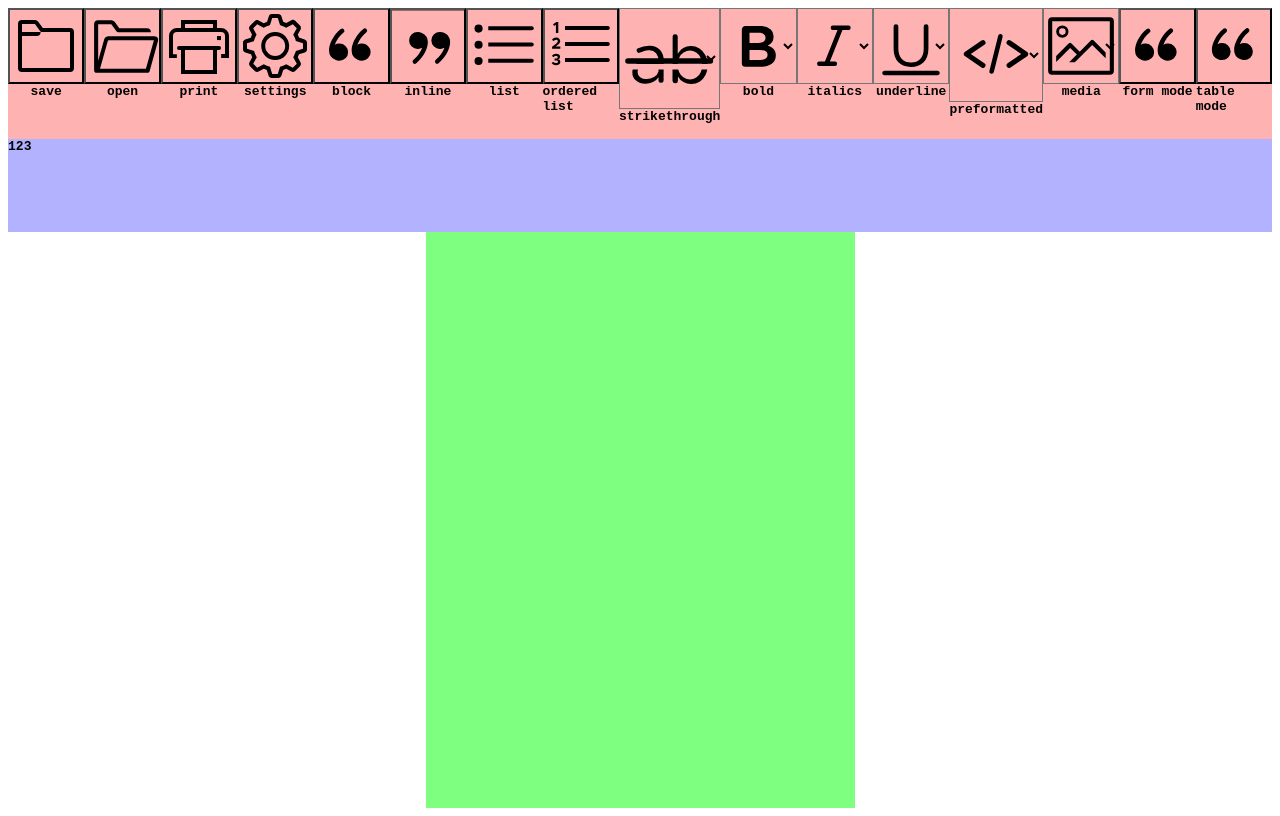
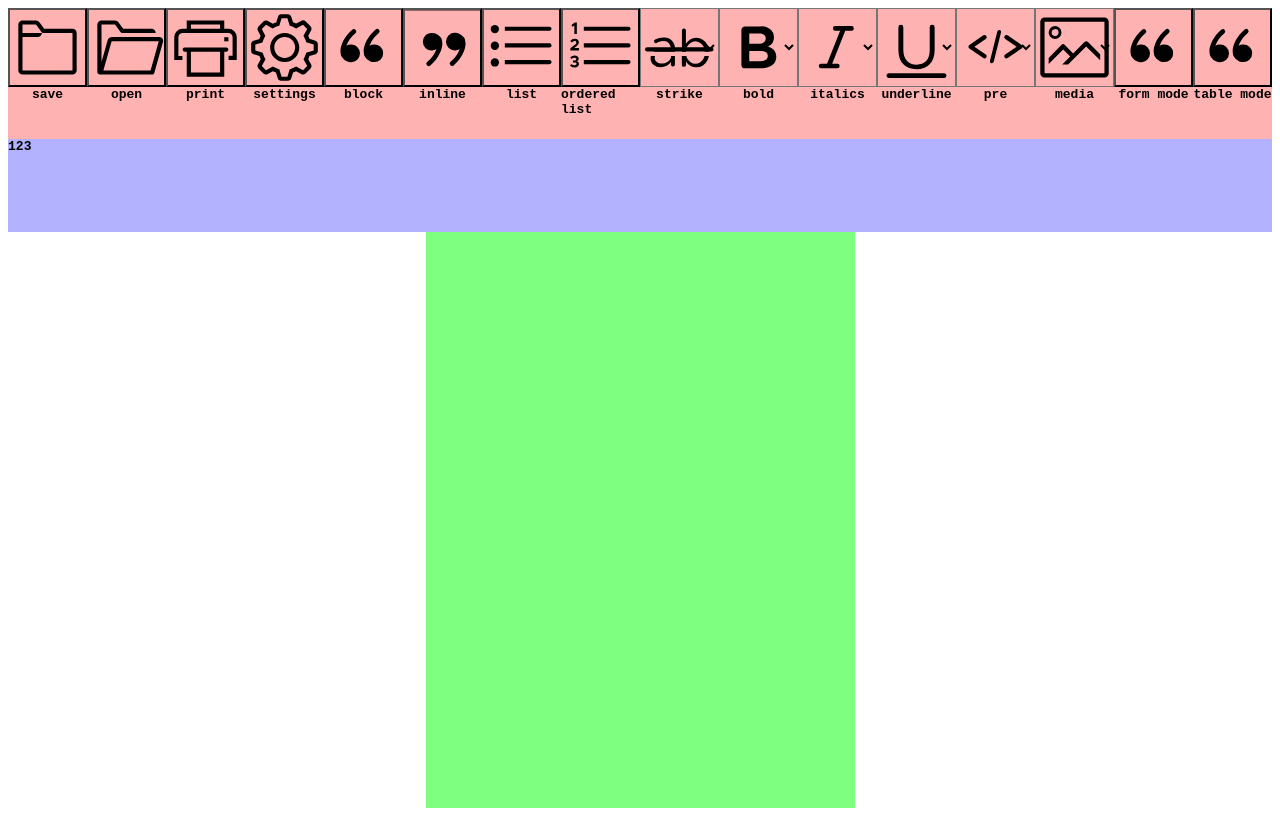
Before and after one commit to maniyar1/semantic-html-editor, a plain HTML site: page index.html in a window 1280 px wide. Drawn offline with Linux system fonts and the light colour scheme.

Commit message:
Fixed resizing issue

```diff
--- a/index.html
+++ b/index.html
@@ -13,9 +13,21 @@
         height: 100%;
     }
 
+    #top-row {
+        height: 14em;
+        width: 100%;
+        display: flex;
+        flex-direction: row;
+        background-color: rgba(255, 0, 0, .3);
+    }
+
+    .default-selection {
+        display: none;
+    }
+
     @media only screen and (max-width: 1200px) {
         label {
-            visibility: hidden;
+            display: none;
         }
     }
     </style>
@@ -26,7 +38,7 @@
 
 <body style="height: 100vh;">
     <div style="display: flex; flex: 1 1 auto; flex-direction: column; align-items: flex-start; height: 100%; font-family: monospace; font-weight: bold;">
-        <div id="top-row" style="height: 14em; width: 100%; display: flex; flex-direction: row; background-color: rgba(255, 0, 0, .3);">
+        <div id="top-row" style="">
 
             <div class="top-row-button">
                 <button style="background: url(icons/folder-line.svg) no-repeat; background-size: cover; background-origin: padding-box;" class="top-row-button" id="save-button">
@@ -78,15 +90,15 @@
 
             <div class="top-row-button">
                 <select style="background: url(icons/strikethrough-line.svg) no-repeat; background-size: cover;" class="top-row-button" id="strikethrough-menu">
-                    <option class="hidden" id="empty" value="empty" alt="Please select an option"></option>
+                    <option class="default-selection" id="empty" value="empty" alt="Please select an option"></option>
                     <option>Deleted Text (&lt;del&gt;)</option>
                 </select>
-                <label for="strikethrough-menu">strikethrough</label>
+                <label for="strikethrough-menu">strike</label>
             </div>
 
             <div class="top-row-button">
                 <select style="background: url(icons/bold-line.svg) no-repeat; background-size: cover;" class="top-row-button" id="bold-menu">
-                    <option class="hidden" id="empty" value="empty" alt="Please select an option"></option>
+                    <option class="default-selection" id="empty" value="empty" alt="Please select an option"></option>
                     <option>Strong (&lt;strong&gt;)</option>
                 </select>
                 <label for="bold-menu">bold</label>
@@ -94,7 +106,7 @@
 
             <div class="top-row-button">
                 <select style="background: url(icons/italic-line.svg) no-repeat; background-size: cover;" class="top-row-button" id="italics-menu">
-                    <option class="hidden" id="empty" value="empty" alt="Please select an option"></option>
+                    <option class="default-selection" id="empty" value="empty" alt="Please select an option"></option>
                     <option>Emphasis (&lt;em&gt;)</option>
                 </select>
                 <label for="italics-menu">italics</label>
@@ -102,7 +114,7 @@
 
             <div class="top-row-button">
                 <select style="background: url(icons/underline-line.svg) no-repeat; background-size: cover;" class="top-row-button" id="underline-menu">
-                    <option class="hidden" id="empty" value="empty" alt="Please select an option"></option>
+                    <option class="default-selection" id="empty" value="empty" alt="Please select an option"></option>
                     <option>Unarticulated Annotation (&lt;u&gt;)</option>
                 </select>
                 <label for="underline-menu">underline</label>
@@ -110,15 +122,15 @@
 
             <div class="top-row-button">
                 <select style="background: url(icons/code-line.svg) no-repeat; background-size: cover;" class="top-row-button" id="pre-menu">
-                    <option class="hidden" id="empty" value="empty" alt="Please select an option"></option>
+                    <option class="default-selection" id="empty" value="empty" alt="Please select an option"></option>
                     <option>preformatted text (&lt;pre&gt;)</option>
                 </select>
-                <label for="italics-menu">preformatted</label>
+                <label for="italics-menu">pre</label>
             </div>
 
             <div class="top-row-button">
                 <select style="background: url(icons/image-line.svg) no-repeat; background-size: cover;" class="top-row-button" id="media-menu">
-                    <option class="hidden" id="empty" value="empty" alt="Please select an option"></option>
+                    <option class="default-selection" id="empty" value="empty" alt="Please select an option"></option>
                     <option>image (&lt;img&gt;)</option>
                 </select>
                 <label for="media-menu">media</label>
--- a/resize-buttons.js
+++ b/resize-buttons.js
@@ -3,11 +3,9 @@ window.addEventListener('resize', makeButtonsSquare);
 
 function makeButtonsSquare() {
     let elements = Array.from(document.getElementsByClassName("top-row-button"));
-    let divs = elements.filter(element => element.nodeName === "BUTTON" || element.nodeName === "SELECT");
-    divs.forEach(div => {
-        div.style.height = div.offsetWidth + "px";
-        console.log(div);
+    let interactives = elements.filter(element => element.nodeName === "BUTTON" || element.nodeName === "SELECT");
+    interactives.forEach(elem => {
+        elem.style.height = elem.offsetWidth + "px";
+        console.log(elem);
     });
-    let topRow = document.getElementById("top-row");
-    console.log(topRow);
 }
```
